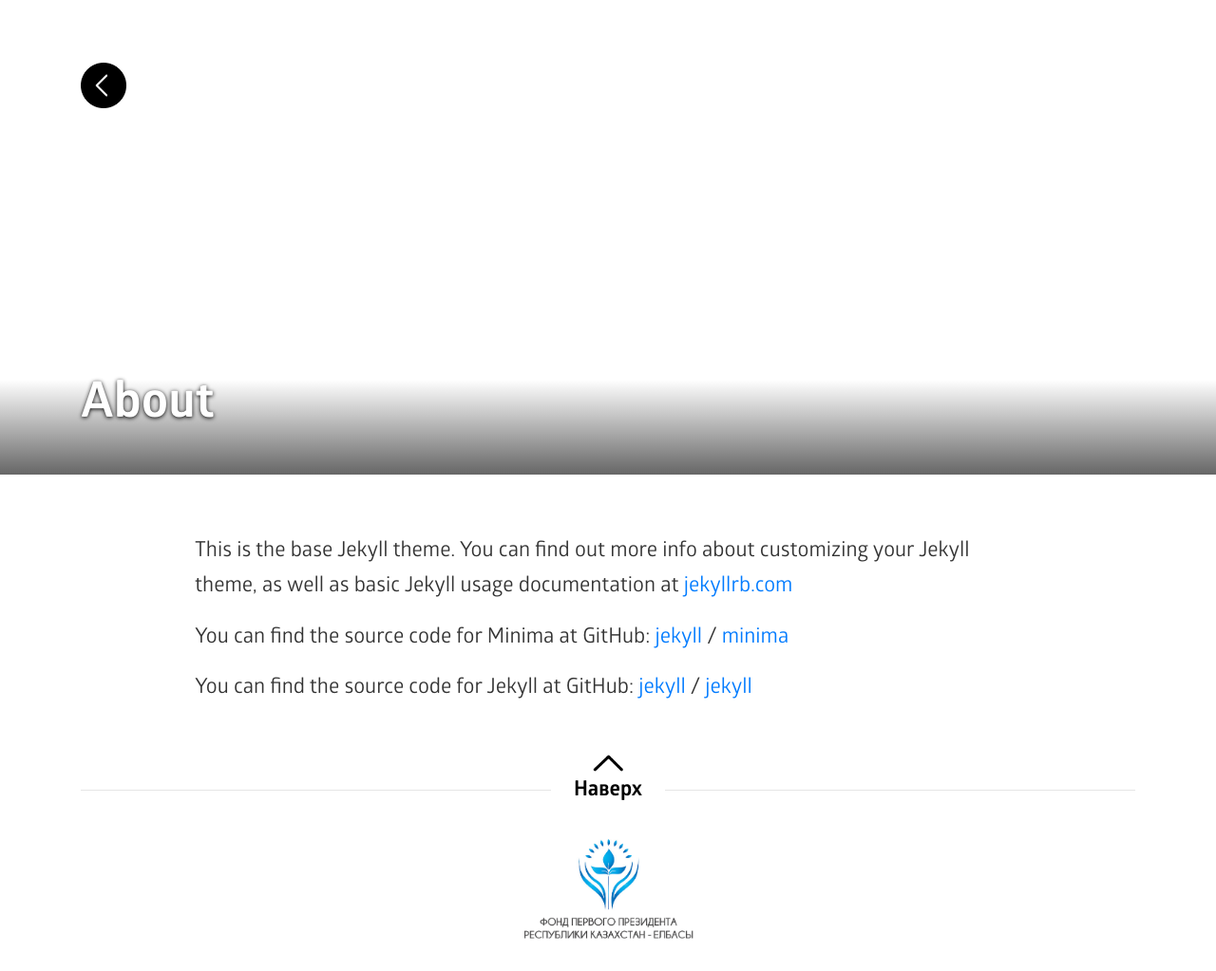
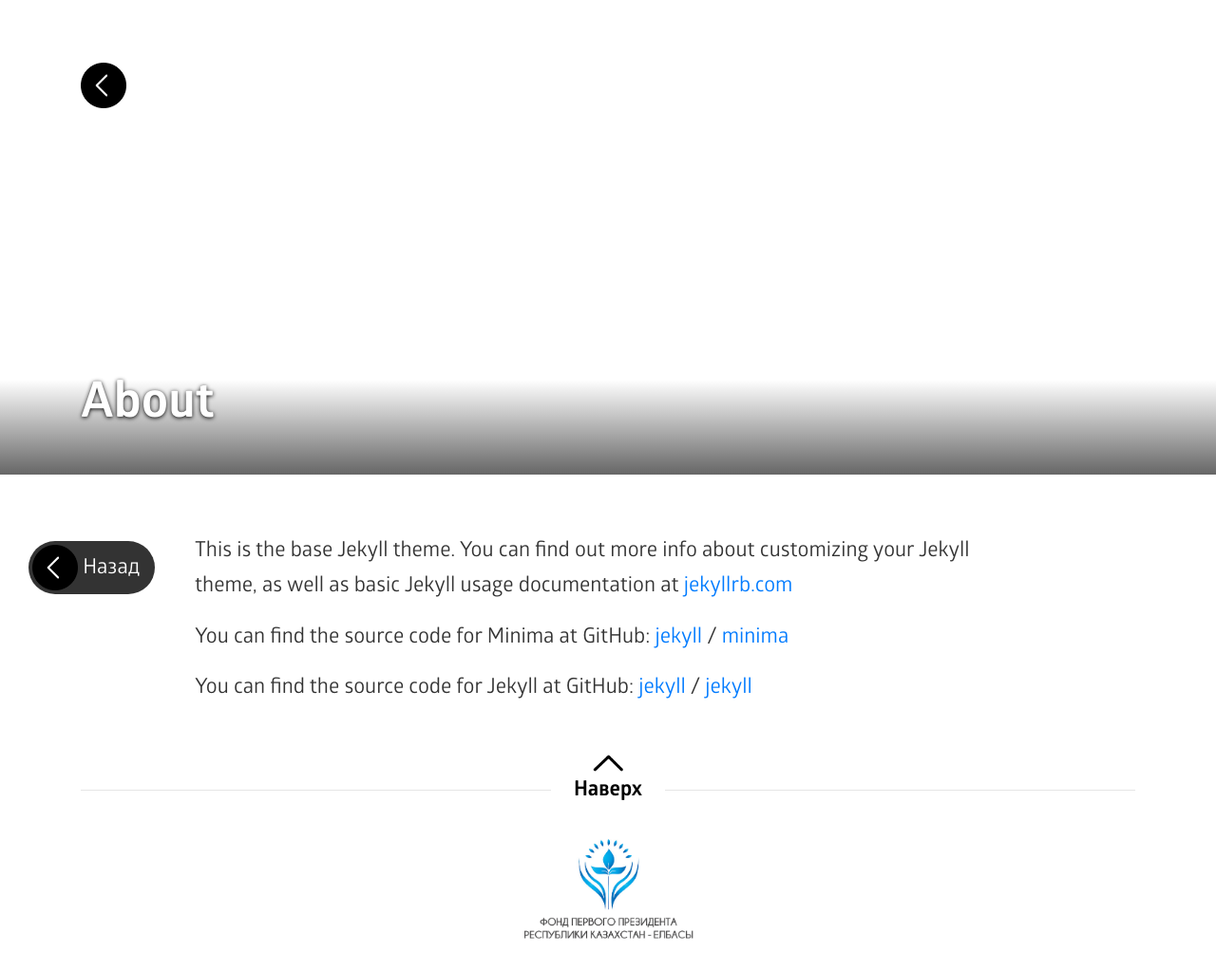
Before and after one commit to vibze/fpp_report, a Jekyll site: the page built from about.md, in a window 1280 px wide and 1023 px high. Shown: the whole window at 95% size. Built offline with Jekyll 4.4.1, drawn with Linux system fonts in a browser that asks for light colours.

Commit message:
Back button sticky

```diff
--- a/_layouts/page.html
+++ b/_layouts/page.html
@@ -36,6 +36,10 @@
     </div>
 
     <div class="container">
+      <a href="../index.html#articles" class="fixed back">
+        <img src="../assets/images/back-white.png" /> Назад
+      </a>
+
       <div class="sheet body">
         {{ content }}
       </div>
--- a/assets/main.css
+++ b/assets/main.css
@@ -74,7 +74,7 @@
 
 header {
   height: 60px;
-  position: fixed;
+  position: absolute;
   width: 100%;
   top: 0;
   left: 0;
@@ -88,19 +88,33 @@
   width: 50%;
 }
 
-header .back {
+.back {
   display: inline-block;
+  position: absolute;
+  top: 56px;
   margin: 10px 0;
 }
 
-header .back img {
+.back img {
   height: 48px;
   width: 48px;
 }
 
-.back {
+.back.fixed {
+  background: rgba(0,0,0,0.8);
+  border-radius: 100px;
+  color: #fff;
+  position: absolute;
+  top: 560px;
+  left: 30px;
+  width: auto;
+  height: auto;
+  padding: 4px 16px 4px 4px;
+}
+
+.back.fixed.sticky {
   position: fixed;
-  top: 56px;
+  top: 20px;
 }
 
 .subheader {
```
Also changed, not shown: other parts of _layouts/page.html (+13 -0 lines).
